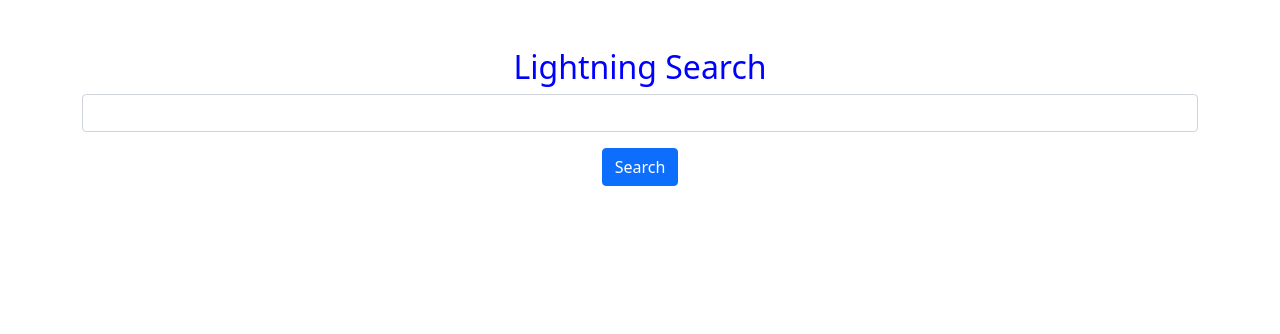
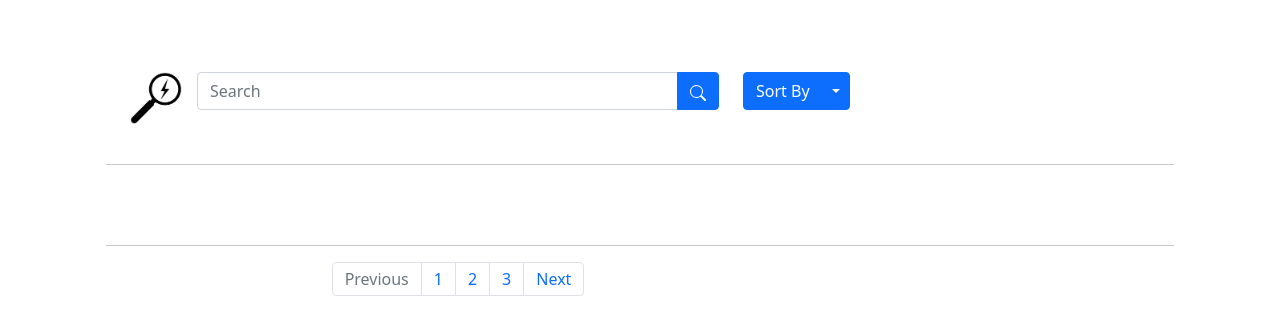
Before and after one commit to Akshay3895/lightning-search, a React (Create React App) app in the folder client/: page / in a window 1280 px wide. Shown: the top 334 px of the page. Built offline with nearby package versions, Linux system fonts and the light colour scheme; no server answers.

Commit message:
Added new UI, Sort functionality with dummy data

```diff
--- a/client/package.json
+++ b/client/package.json
@@ -11,7 +11,7 @@
     "react": "^17.0.2",
     "react-dom": "^17.0.2",
     "react-router-dom": "^6.2.2",
-    "react-scripts": "5.0.0",
+    "react-scripts": "^5.0.0",
     "web-vitals": "^2.1.4"
   },
   "scripts": {
--- a/client/public/index.html
+++ b/client/public/index.html
@@ -25,6 +25,14 @@
       Learn how to configure a non-root public URL by running `npm run build`.
     -->
     <title>Lightning Search</title>
+    <link rel="stylesheet" href="https://stackpath.bootstrapcdn.com/bootstrap/4.3.1/css/bootstrap.min.css" integrity="sha384-ggOyR0iXCbMQv3Xipma34MD+dH/1fQ784/j6cY/iJTQUOhcWr7x9JvoRxT2MZw1T" crossorigin="anonymous">
+    <script src="https://code.jquery.com/jquery-3.3.1.slim.min.js" integrity="sha384-q8i/X+965DzO0rT7abK41JStQIAqVgRVzpbzo5smXKp4YfRvH+8abtTE1Pi6jizo" crossorigin="anonymous"></script>
+    <script src="https://cdnjs.cloudflare.com/ajax/libs/popper.js/1.14.7/umd/popper.min.js" integrity="sha384-UO2eT0CpHqdSJQ6hJty5KVphtPhzWj9WO1clHTMGa3JDZwrnQq4sF86dIHNDz0W1" crossorigin="anonymous"></script>
+    <link href="https://fonts.googleapis.com/css?family=Pacifico&display=swap" rel="stylesheet">
+    <!-- JavaScript Bundle with Popper -->
+    <script src="https://cdn.jsdelivr.net/npm/bootstrap@5.1.3/dist/js/bootstrap.bundle.min.js" integrity="sha384-ka7Sk0Gln4gmtz2MlQnikT1wXgYsOg+OMhuP+IlRH9sENBO0LRn5q+8nbTov4+1p" crossorigin="anonymous"></script>
+    <script src="https://ajax.googleapis.com/ajax/libs/jquery/3.4.1/jquery.min.js"></script>
+    <meta name="viewport" content="width=device-width, initial-scale=1">
   </head>
   <body>
     <noscript>You need to enable JavaScript to run this app.</noscript>
--- a/client/src/App.js
+++ b/client/src/App.js
@@ -1,12 +1,107 @@
 import './App.css';
 import "bootstrap/dist/css/bootstrap.min.css";
-import SearchBar from './components/SearchBar';
+import SearchResultList from './components/SearchResultList';
+import { useEffect, useState } from 'react';
+import { getDefaultNormalizer } from '@testing-library/react';
+
+
 
 function App() {
+
+  var [data, setData] = useState([]);
+
+  const changeSortOrder = (sortOrder) => {
+    let urls = data;
+    urls = urls.sort((u1, u2) => {
+      if (sortOrder == 1)
+        return (u1.title > u2.title ? 1 : -1);
+      else if (sortOrder == 2)
+        return (new Date(u2.lastVisited) - new Date(u1.lastVisited));
+      else
+        return u2.timesVisited - u1.timesVisited;
+    })
+    setData([...urls]);
+  };
+
+  const getData = () => {
+    fetch('output.json', {
+      headers: {
+        'Content-Type': 'application/json',
+        'Accept': 'application/json'
+      }
+    })
+    .then(result => result.json())
+    .then((urls) => {
+      setData(urls);
+    })
+    .catch(console.log)
+  };
+
   return (
     <div className='container mt-5'>
-      <h2 style={{color:"blue",textAlign:"center"}}>Lightning Search</h2>
-      <SearchBar />
+<div className='container mt-5'>
+<div class="container-fluid">
+      <div class="row">
+          <div class="col-md-1">
+              <img src="logo.jpeg" class="img" alt="..." width="100" height="100" />
+              </div>
+              <div class="col-md-6 mt-4">
+                  <div class="input-group mb-3">
+
+                  <input id="search-focus" type="search" class="form-control" placeholder="Search"/>
+                  <div class="input-group-append">
+                      <button type="button" class="btn btn-primary" onClick={() => getData()}><svg xmlns="http://www.w3.org/2000/svg" width="16" height="16" fill="currentColor" class="bi bi-search" viewBox="0 0 16 16">
+                          <path d="M11.742 10.344a6.5 6.5 0 1 0-1.397 1.398h-.001c.03.04.062.078.098.115l3.85 3.85a1 1 0 0 0 1.415-1.414l-3.85-3.85a1.007 1.007 0 0 0-.115-.1zM12 6.5a5.5 5.5 0 1 1-11 0 5.5 5.5 0 0 1 11 0z"/>
+                        </svg>
+                      </button>
+                  </div>
+                </div>
+              </div>
+              <div class="col-md-2 mt-4">
+                  <div class="btn-group">
+                      <button type="button" class="btn btn-primary">Sort By</button>
+                      <button type="button" class="btn btn-primary dropdown-toggle dropdown-toggle-split" data-bs-toggle="dropdown" aria-expanded="false">
+                      <span class="visually-hidden"></span>
+                      </button>
+                      <ul class="dropdown-menu">
+                      <li><a class="dropdown-item" href="#" onClick={() => changeSortOrder(1)}>Alphabetically</a></li>
+                      <li><a class="dropdown-item" href="#" onClick={() => changeSortOrder(2)}>Most Recent</a></li>
+                      <li><a class="dropdown-item" href="#" onClick={() => changeSortOrder(3)}>Most Visited</a></li>
+                      </ul>
+                  </div>
+          </div>
+  </div>
+          <hr/>
+          <div class="row">
+              <div class="col-md-1"></div>
+              <div class="col-md-6" id="box">
+                <SearchResultList list={data} />
+              </div>
+                <br/>
+                <br/>
+                  </div>
+                  <hr/>
+                  <div class="row">
+                      <div class="col-md-1"></div>
+                      <div class="col-md-6" id="box">
+                  <nav aria-label="Page navigation example">
+                      <ul class="pagination justify-content-center">
+                        <li class="page-item disabled">
+                          <a class="page-link" href="#" tabIndex="-1">Previous</a>
+                        </li>
+                        <li class="page-item"><a class="page-link" href="#">1</a></li>
+                        <li class="page-item"><a class="page-link" href="#">2</a></li>
+                        <li class="page-item"><a class="page-link" href="#">3</a></li>
+                        <li class="page-item">
+                          <a class="page-link" href="#">Next</a>
+                        </li>
+                      </ul>
+                    </nav>
+              </div>
+          </div>
+
+      </div>
+  </div>
     </div>
   );
 }
--- a/client/src/components/SearchBar.js
+++ /dev/null
@@ -1,31 +0,0 @@
-import React, { Component } from 'react'
-import axios from 'axios';
-
-export default class SearchBar extends Component {
-
-    componentDidMount(){
-    axios.post('http://localhost:5000/search/',{searchquery:"cat",sortalpha:false}).then(response =>{
-        console.log(response.data)
-    })
-  }
-
-
-  render() {
-    return (
-        <div style={{textAlign:"center"}}>
-            <form>
-                <div className="mb-3">
-                    <input  type="text"
-                        required
-                        className="form-control"
-                    />
-                </div>
-                <div>
-                    <input type="submit" value="Search" className="btn btn-primary" />
-                </div>
-            </form>
-        </div>
-
-    )
-  }
-}
--- /dev/null
+++ b/client/src/components/SearchResultList.js
@@ -0,0 +1,18 @@
+import React, { Component } from 'react'
+
+export default class SearchResultList extends Component {
+
+  render() {
+      console.log("Inside search result");
+      console.log(this.props.list);
+    return (
+        this.props.list.map(url => (
+            <div class="search_result" id={url.id} key={url.id}>
+                <a href={url.address}>{url.title}</a>
+                <h6>{url.address}</h6>
+                <p>{url.description}</p>
+            </div>
+          ))
+    )
+  }
+}
```
Also changed, not shown: client/public/output.json (added, +26 -0 lines), client/public/logo.jpeg (added), 1 other file (tests, documents, lock files or other folders).
